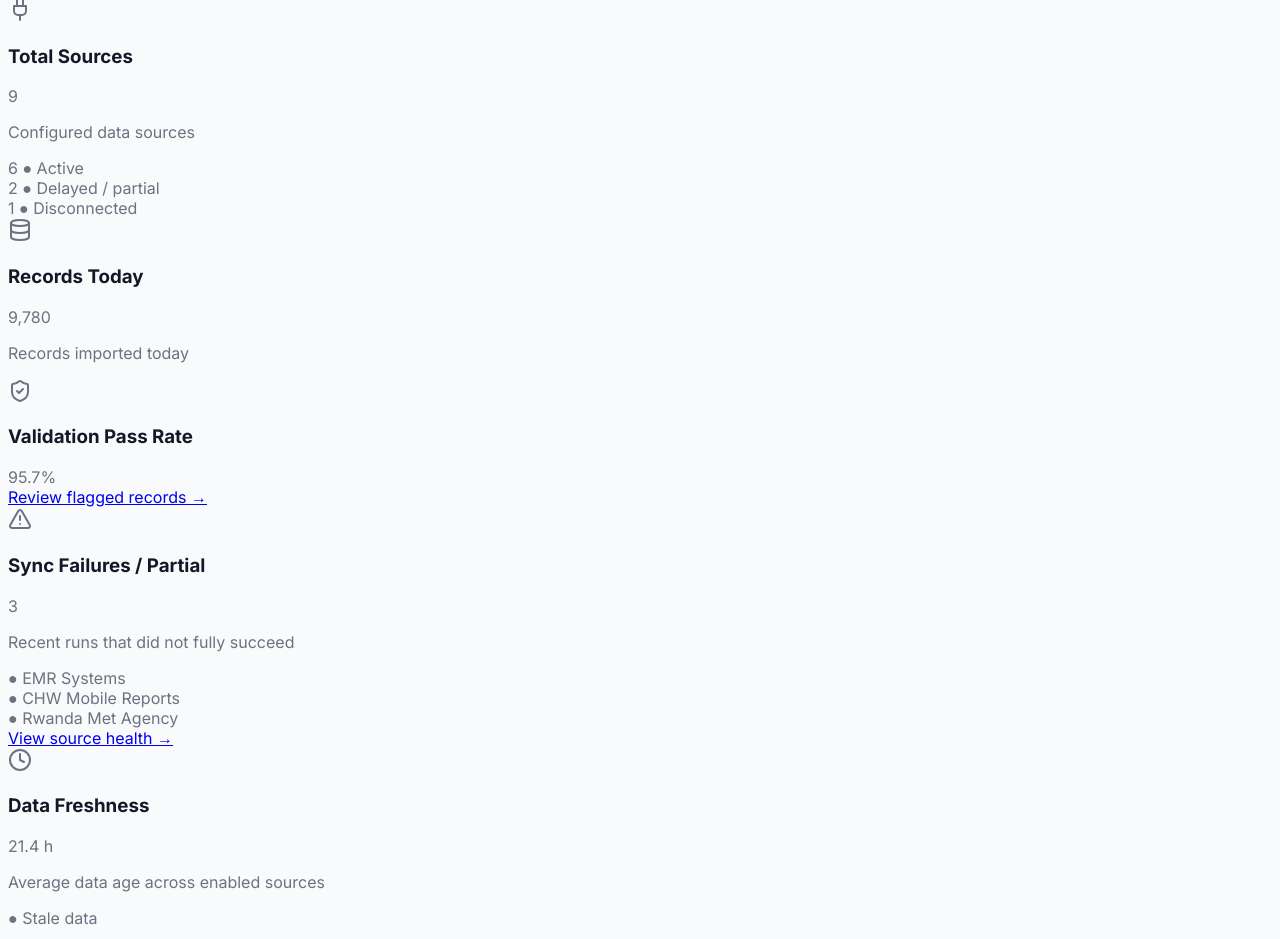
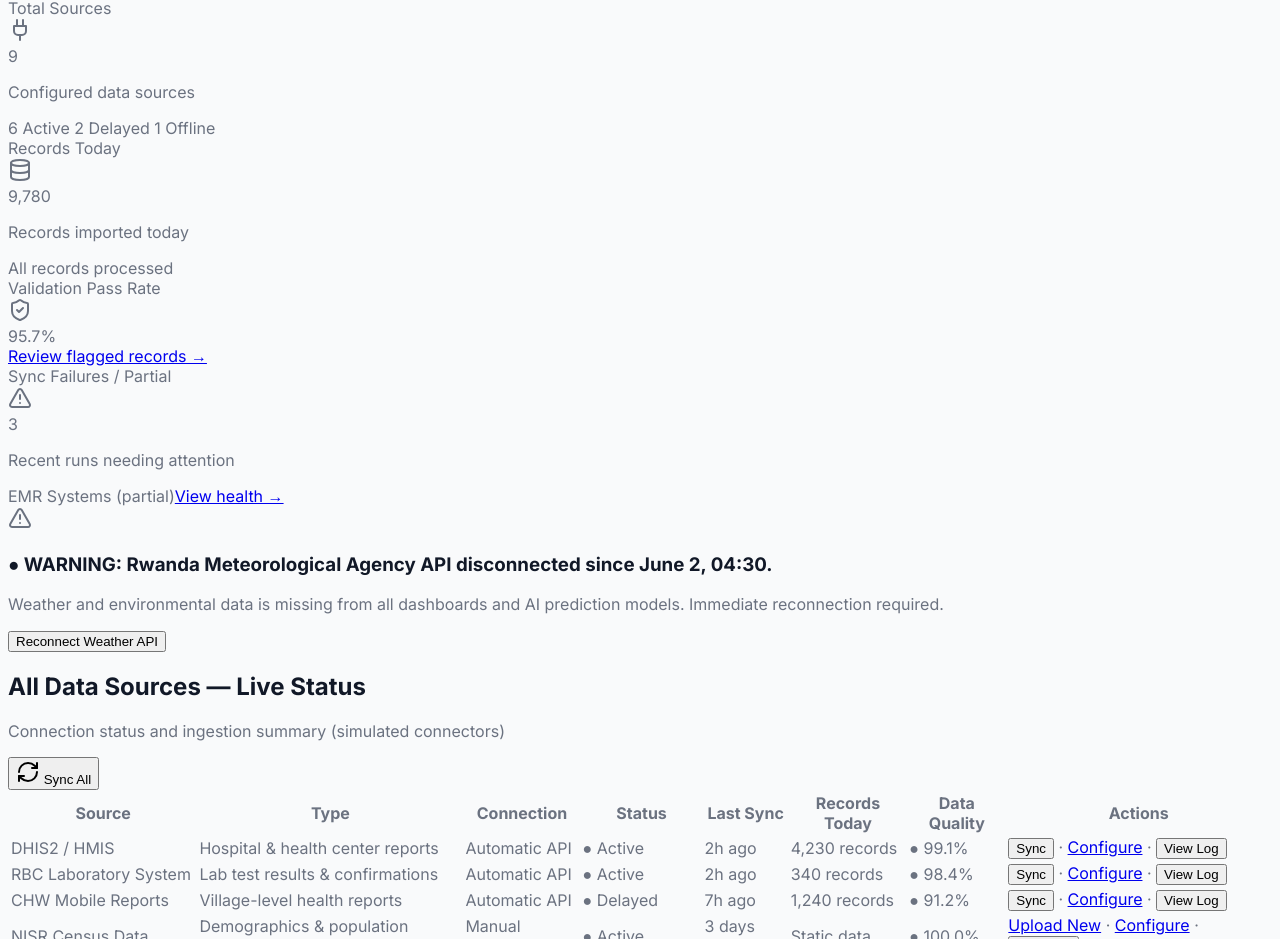
Before and after one commit to gasanashema/PHRIS-UI, a React app in the folder src/: page /integration in a window 1280 px wide. Shown: the part 593-1532 px from the top of the page. Built offline with nearby package versions, Linux system fonts and the light colour scheme; the HTML template or start-up script is replaced by a standard one.

Commit message:
feat(integration): reduce top KPI cards from 5 to 4 minimal cards

```diff
--- a/src/pages/integration/IntegrationHome.tsx
+++ b/src/pages/integration/IntegrationHome.tsx
@@ -6,7 +6,6 @@ import {
   Database,
   ShieldCheck,
   AlertTriangle,
-  Clock,
   RefreshCw,
   Loader2,
   TrendingDown,
@@ -83,8 +82,6 @@ export function IntegrationHome() {
   const live = enabled.filter((s) => s.status !== 'disconnected');
   const pass = live.length ? live.reduce((sum, s) => sum + s.quality, 0) / live.length : 0;
   const failures = state.syncLog.filter((l) => l.status !== 'success');
-  const ages = enabled.map((s) => (demoNow().getTime() - new Date(s.lastSync).getTime()) / 60000);
-  const avgAge = ages.length ? Math.round(ages.reduce((a, b) => a + b, 0) / ages.length) : 0;
   const met = src.find((s) => s.id === 'met');
   const byShort = (id: string) => src.find((s) => s.id === id)?.recordsToday ?? 0;
 
@@ -139,94 +136,86 @@ export function IntegrationHome() {
         </button>
       </div>
 
-      {/* Row 1: KPI Cards */}
-      <div className="grid grid-cols-1 sm:grid-cols-2 lg:grid-cols-5 gap-4 mb-6">
-        <div className="bg-white rounded-lg p-5 shadow-card border border-border flex flex-col">
-          <div className="flex items-center gap-3 mb-3">
+      {/* Row 1: Minimal Top 4 KPI Cards */}
+      <div className="grid grid-cols-1 sm:grid-cols-2 lg:grid-cols-4 gap-4 mb-6">
+        <div className="bg-white rounded-lg p-5 shadow-card border border-border flex flex-col justify-between">
+          <div>
+            <div className="flex items-center justify-between mb-3">
+              <span className="text-[12px] text-epi-muted font-medium">Total Sources</span>
               <div className="w-8 h-8 rounded-full bg-epi-bg flex items-center justify-center">
                 <Plug className="w-4 h-4 text-epi-muted" />
               </div>
-            <h3 className="text-[13px] font-bold text-epi-muted leading-tight">Total Sources</h3>
             </div>
-          <div className="text-2xl font-bold text-epi-text mb-1">{src.length}</div>
-          <p className="text-[11px] text-epi-muted mb-2">Configured data sources</p>
-          <div className="space-y-1 text-[11px] font-medium mt-auto">
-            <div className="text-epi-text">{count('active')} ● Active</div>
-            <div className="text-epi-text">{count('delayed') + count('partial')} ● Delayed / partial</div>
-            <div className="text-epi-text">{count('disconnected')} ● Disconnected</div>
-            {count('disabled') > 0 && <div className="text-epi-muted">{count('disabled')} ● Disabled</div>}
+            <div className="text-[28px] font-bold text-epi-text leading-none mb-1">{src.length}</div>
+            <p className="text-[12px] text-epi-muted mb-2">Configured data sources</p>
+          </div>
+          <div className="pt-2 border-t border-border/60 flex flex-wrap items-center gap-3 text-[11px] font-medium">
+            <span className="flex items-center gap-1.5"><span className="w-2 h-2 rounded-full bg-[#00A550]" /> {count('active')} Active</span>
+            <span className="flex items-center gap-1.5"><span className="w-2 h-2 rounded-full bg-[#F97316]" /> {count('delayed') + count('partial')} Delayed</span>
+            <span className="flex items-center gap-1.5"><span className="w-2 h-2 rounded-full bg-admin-red" /> {count('disconnected')} Offline</span>
           </div>
         </div>
 
-        <div className="bg-white rounded-lg p-5 shadow-card border border-border flex flex-col">
-          <div className="flex items-center gap-3 mb-3">
+        <div className="bg-white rounded-lg p-5 shadow-card border border-border flex flex-col justify-between">
+          <div>
+            <div className="flex items-center justify-between mb-3">
+              <span className="text-[12px] text-epi-muted font-medium">Records Today</span>
               <div className="w-8 h-8 rounded-full bg-epi/10 flex items-center justify-center">
                 <Database className="w-4 h-4 text-epi" />
               </div>
-            <h3 className="text-[13px] font-bold text-epi-muted leading-tight">Records Today</h3>
             </div>
-          <div className="text-2xl font-bold text-epi-text mb-1">{fmtNumber(records)}</div>
-          <p className="text-[11px] text-epi-muted mb-2">Records imported today</p>
-          {state.pendingRecords > 0 &&
-          <Link to="/processing" className="mt-auto text-[12px] font-bold text-epi hover:underline">
+            <div className="text-[28px] font-bold text-epi-text leading-none mb-1">{fmtNumber(records)}</div>
+            <p className="text-[12px] text-epi-muted mb-2">Records imported today</p>
+          </div>
+          <div className="pt-2 border-t border-border/60 flex items-center justify-between text-[12px]">
+            {state.pendingRecords > 0 ? (
+              <Link to="/processing" className="font-semibold text-epi hover:underline">
                 {fmtNumber(state.pendingRecords)} awaiting processing →
               </Link>
-          }
+            ) : (
+              <span className="text-epi-muted">All records processed</span>
+            )}
+          </div>
         </div>
 
-        <div className="bg-white rounded-lg p-5 shadow-card border border-border flex flex-col">
-          <div className="flex items-center gap-3 mb-3">
+        <div className="bg-white rounded-lg p-5 shadow-card border border-border flex flex-col justify-between">
+          <div>
+            <div className="flex items-center justify-between mb-3">
+              <span className="text-[12px] text-epi-muted font-medium">Validation Pass Rate</span>
               <div className="w-8 h-8 rounded-full bg-epi-accent/10 flex items-center justify-center">
                 <ShieldCheck className="w-4 h-4 text-epi-accent" />
               </div>
-            <h3 className="text-[13px] font-bold text-epi-muted leading-tight">Validation Pass Rate</h3>
             </div>
-          <div className="text-2xl font-bold text-epi-text mb-2">{pass.toFixed(1)}%</div>
+            <div className="text-[28px] font-bold text-epi-text leading-none mb-2">{pass.toFixed(1)}%</div>
             <div className="w-full bg-epi-bg rounded-full h-1.5 mb-2">
               <div className="bg-epi-accent h-1.5 rounded-full" style={{ width: `${pass}%` }}></div>
             </div>
-          <Link to="/integration/validation" className="mt-auto text-[12px] font-bold text-epi hover:underline">
+          </div>
+          <div className="pt-2 border-t border-border/60 text-[12px]">
+            <Link to="/integration/validation" className="font-semibold text-epi hover:underline">
               Review flagged records →
             </Link>
           </div>
+        </div>
 
-        <div className="bg-white rounded-lg p-5 shadow-card border border-border flex flex-col">
-          <div className="flex items-center gap-3 mb-3">
+        <div className="bg-white rounded-lg p-5 shadow-card border border-border flex flex-col justify-between">
+          <div>
+            <div className="flex items-center justify-between mb-3">
+              <span className="text-[12px] text-epi-muted font-medium">Sync Failures / Partial</span>
               <div className="w-8 h-8 rounded-full bg-epi-red/10 flex items-center justify-center">
                 <AlertTriangle className="w-4 h-4 text-epi-red" />
               </div>
-            <h3 className="text-[13px] font-bold text-epi-muted leading-tight">Sync Failures / Partial</h3>
             </div>
-          <div className="text-2xl font-bold text-epi-text mb-1">{failures.length}</div>
-          <p className="text-[11px] text-epi-muted mb-2">Recent runs that did not fully succeed</p>
-          <div className="space-y-1 text-[11px] font-medium mt-auto mb-2">
-            {failures.slice(0, 3).map((f) =>
-            <div key={f.id} className="text-epi-text">
-                {f.status === 'failed' ? '●' : '●'} {f.sourceName}
+            <div className="text-[28px] font-bold text-epi-text leading-none mb-1">{failures.length}</div>
+            <p className="text-[12px] text-epi-muted mb-2">Recent runs needing attention</p>
           </div>
-            )}
-          </div>
-          <Link to="/integration/health" className="text-[12px] font-bold text-epi-red hover:underline text-left">
-            View source health →
+          <div className="pt-2 border-t border-border/60 flex items-center justify-between text-[12px]">
+            <span className="text-epi-muted">
+              {failures.length > 0 ? `${failures[0].sourceName} (${failures[0].status})` : 'All pipelines operational'}
+            </span>
+            <Link to="/integration/health" className="font-semibold text-epi-red hover:underline">
+              View health →
             </Link>
-        </div>
-
-        <div className="bg-white rounded-lg p-5 shadow-card border border-border flex flex-col">
-          <div className="flex items-center gap-3 mb-3">
-            <div className="w-8 h-8 rounded-full bg-epi-bg flex items-center justify-center">
-              <Clock className="w-4 h-4 text-epi-muted" />
-            </div>
-            <h3 className="text-[13px] font-bold text-epi-muted leading-tight">Data Freshness</h3>
-          </div>
-          <div className="text-2xl font-bold text-epi-text mb-1">
-            {avgAge >= 120 ? `${(avgAge / 60).toFixed(1)} h` : `${avgAge} min`}
-          </div>
-          <p className="text-[11px] text-epi-muted mb-3">Average data age across enabled sources</p>
-          <div className="mt-auto">
-            <span className={`inline-flex items-center px-2 py-0.5 rounded text-[11px] font-bold mb-1 ${avgAge <= 180 ? 'bg-epi-accent/10 text-epi-accent' : 'bg-epi-amber/10 text-epi-amber'}`}>
-              {avgAge <= 180 ? '● Acceptable' : '● Stale data'}
-            </span>
-            <p className="text-[11px] text-epi-muted">Target: under 3 hours</p>
           </div>
         </div>
       </div>
```
Lines whose indentation alone changed are shown as unchanged.
